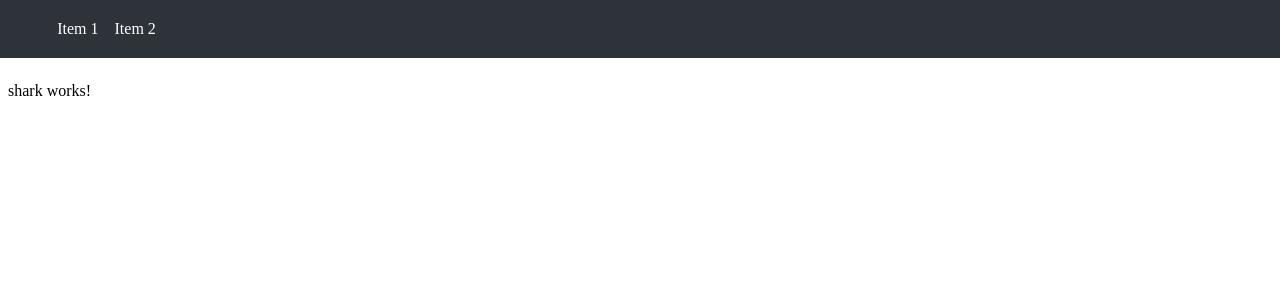
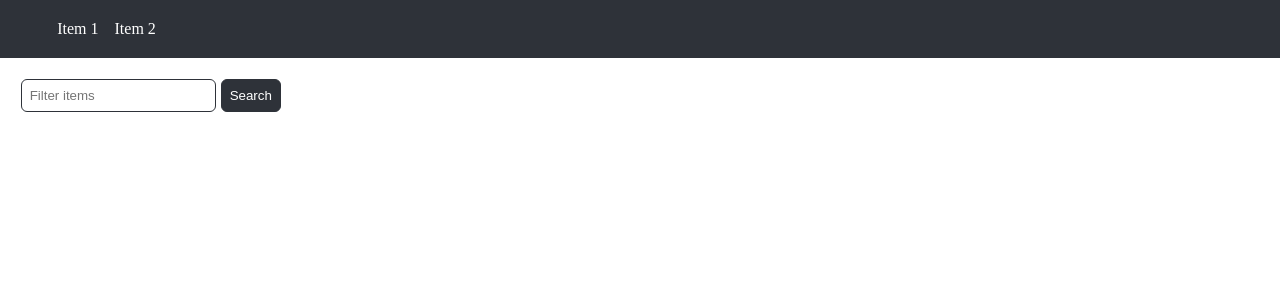
Before and after one commit to brahim-slimani/ang-app, an Angular app: page / in a window 1280 px wide. Shown: the top 300 px of the page. Built offline with nearby package versions, Linux system fonts and the light colour scheme.

Commit message:
Add filter cmp

```diff
--- a/src/app/app.component.scss
+++ b/src/app/app.component.scss
@@ -1,3 +1,9 @@
 section {
     padding: 8px;
 }
+
+
+button {
+    border-radius: 6px;
+    padding: 8px;
+}
--- a/src/app/header/header.component.scss
+++ b/src/app/header/header.component.scss
@@ -1,5 +1,5 @@
 nav {
-    background-color: #2e3239;
+    background-color: var(--primary-color);
     color: white;
     padding: 20px;
 }
--- /dev/null
+++ b/src/app/shark/shark.component.html
@@ -0,0 +1,8 @@
+<aside>
+    <div class="filter-form-container">
+        <form>
+            <input id="filter-input" type="text" placeholder="Filter items" />
+            <button (click)="onFilter()">Search</button>
+        </form>
+    </div>
+</aside>
--- a/src/app/shark/shark.component.scss
+++ b/src/app/shark/shark.component.scss
@@ -0,0 +1,18 @@
+.filter-form-container {
+    padding: 1%;
+}
+
+#filter-input[type="text"] {
+    border: 1px solid var(--primary-color);
+    border-radius: 6px;
+    padding: 8px;
+    margin-right: 5px;
+}
+
+button {
+    border-radius: 6px;
+    padding: 8px;
+    border: 1px solid var(--primary-color);
+    background-color: var(--primary-color);
+    color: white;
+}
--- a/src/app/shark/shark.component.ts
+++ b/src/app/shark/shark.component.ts
@@ -1,18 +1,15 @@
 import { Component } from '@angular/core';
 import { CommonModule } from '@angular/common';
-import { AppComponent } from '../app.component';
 
 @Component({
   selector: 'app-shark',
   standalone: true,
   imports: [CommonModule],
-  template: `
-    <p>
-      shark works!
-    </p>
-  `,
-  styleUrls: ['./shark.component.scss']
+  templateUrl: './shark.component.html',
+  styleUrls: ['./shark.component.scss'],
 })
 export class SharkComponent {
-
+  onFilter() {
+    alert("salam");
+  }
 }
--- a/src/styles.scss
+++ b/src/styles.scss
@@ -1 +1,4 @@
 /* You can add global styles to this file, and also import other style files */
+:root {
+    --primary-color: #2e3239;
+}
```
